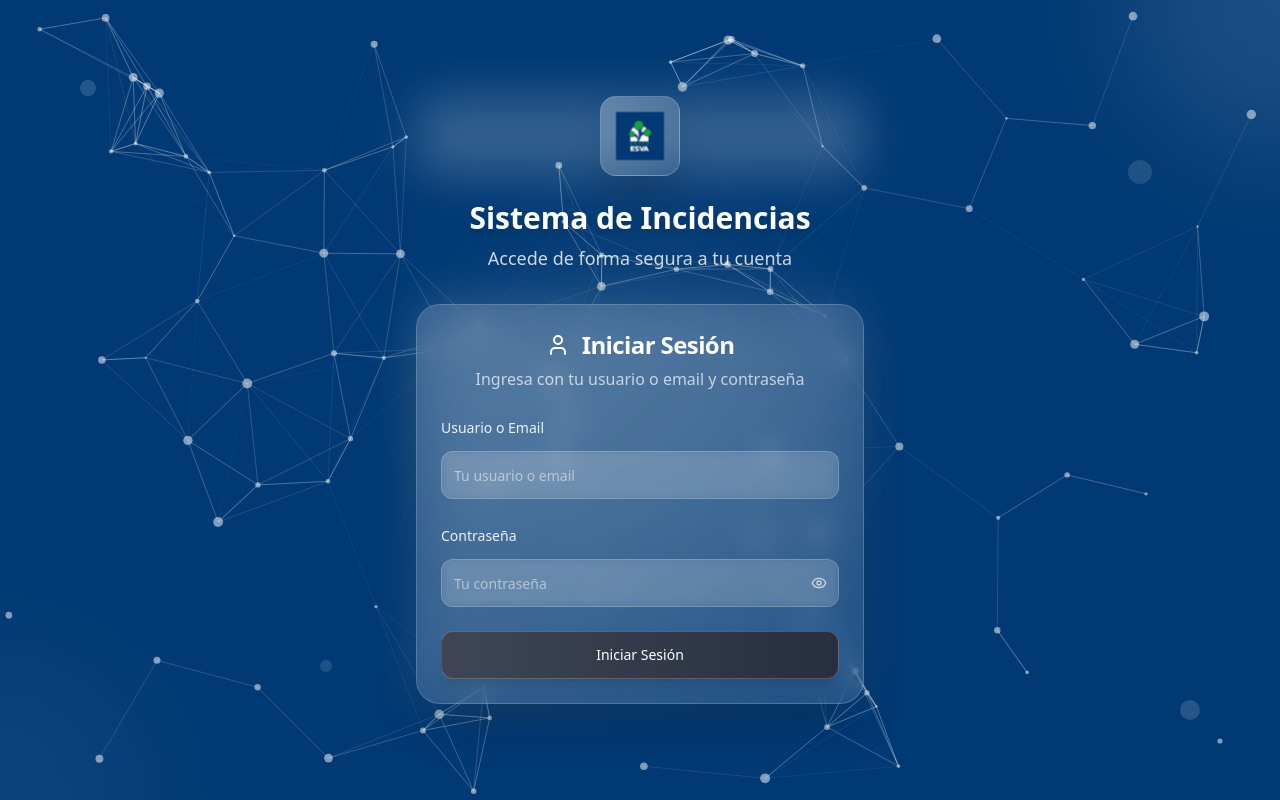
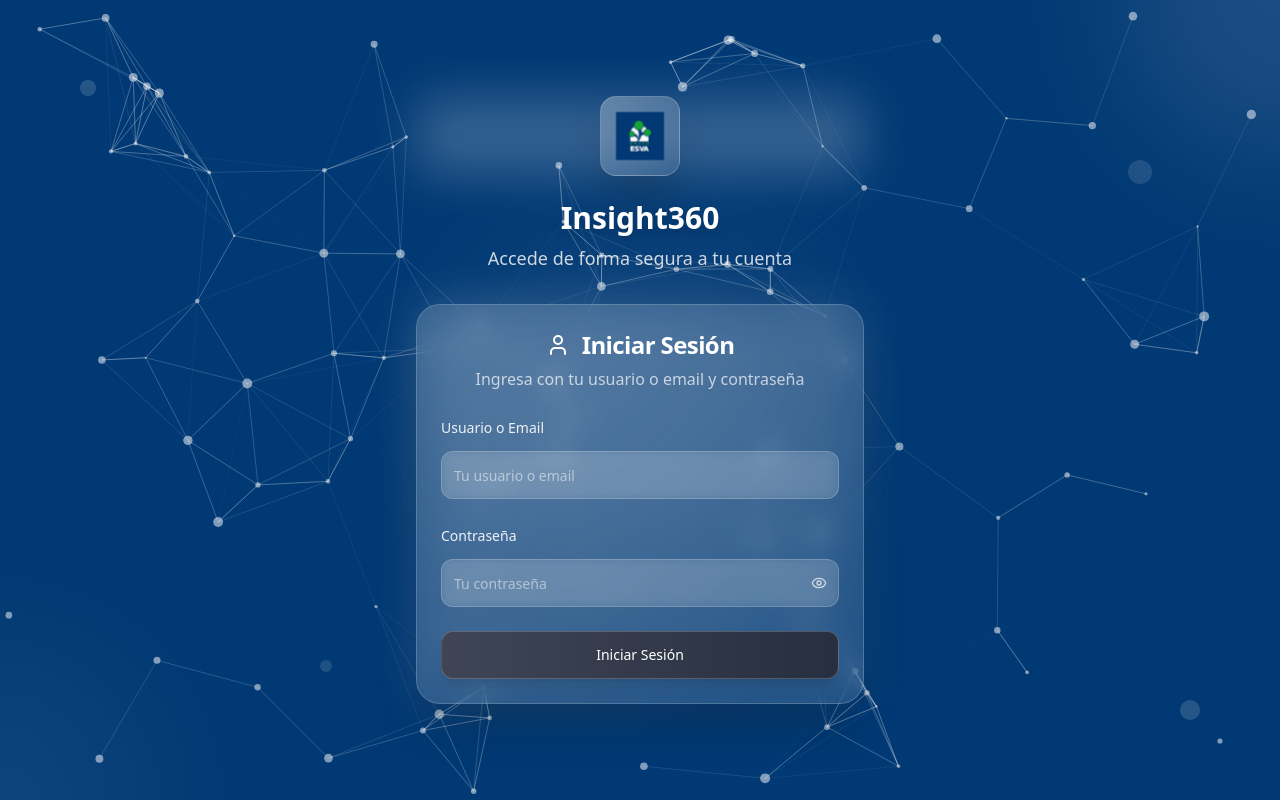
Before and after one commit to maox51/incident-monitor-hub, a React (Vite) app: page / in a window 1280 px wide. Built offline with nearby package versions, Linux system fonts and the light colour scheme.

Commit message:
cambio de nombre Insight360

```diff
--- a/index.html
+++ b/index.html
@@ -3,7 +3,7 @@
   <head>
     <meta charset="UTF-8" />
     <meta name="viewport" content="width=device-width, initial-scale=1.0" />
-    <title>Sistema de Monitoreo de Incidentes</title>
+    <title>Insight360</title>
     <meta name="description" content="Lovable Generated Project" />
     <meta name="author" content="Lovable" />
 
--- a/src/components/AppSidebar.tsx
+++ b/src/components/AppSidebar.tsx
@@ -133,8 +133,8 @@ export function AppSidebar({ activeTab, onTabChange }: AppSidebarProps) {
           </div>
           {open && (
             <div className="flex flex-col">
-              <span className="text-sm font-semibold">Sistema ESVASA</span>
-              <span className="text-xs text-muted-foreground">Monitoreo</span>
+              <span className="text-sm font-semibold">Insight360</span>
+              <span className="text-xs text-muted-foreground">Esva</span>
             </div>
           )}
         </div>
--- a/src/components/AuthPage.tsx
+++ b/src/components/AuthPage.tsx
@@ -185,7 +185,7 @@ const AuthPage = () => {
           </div>
           <div className="space-y-2">
             <h1 className="text-3xl font-bold text-white drop-shadow-lg">
-              Sistema de Incidencias
+              Insight360
             </h1>
             <p className="text-white/80 text-lg drop-shadow-md">
               Accede de forma segura a tu cuenta
--- a/src/components/ConsolidadoDiario.tsx
+++ b/src/components/ConsolidadoDiario.tsx
@@ -63,8 +63,8 @@ const ConsolidadoDiario = () => {
   // Mapeo de roles a nombres de áreas (mismo que en ReportesView)
   const roleAreaMapping = useMemo(() => ({
     rrhh: "Recursos Humanos",
-    finanzas: "Finanzas",
-    supervisor_salas: "Salas",
+    finanzas: "Contabilidad",
+    supervisor_salas: "Supervisión Salas",
     mantenimiento: "Mantenimiento"
   }), []);
 
--- a/src/components/Header.tsx
+++ b/src/components/Header.tsx
@@ -52,7 +52,7 @@ const Header = () => {
               />
             </div>
             <h2 className="text-xl font-bold bg-gradient-to-r from-slate-800 to-slate-600 bg-clip-text text-transparent">
-              Sistema de Incidencias
+              Insight360
             </h2>
           </div>
           {profile?.role && (
--- a/src/components/ReportesView.tsx
+++ b/src/components/ReportesView.tsx
@@ -20,8 +20,8 @@ const ReportesView = () => {
   // Mapeo de roles a nombres de áreas
   const roleAreaMapping = useMemo(() => ({
     rrhh: "Recursos Humanos",
-    finanzas: "Finanzas",
-    supervisor_salas: "Salas",
+    finanzas: "Contabilidad",
+    supervisor_salas: "Supervisión Salas",
     mantenimiento: "Mantenimiento"
   }), []);
 
```
